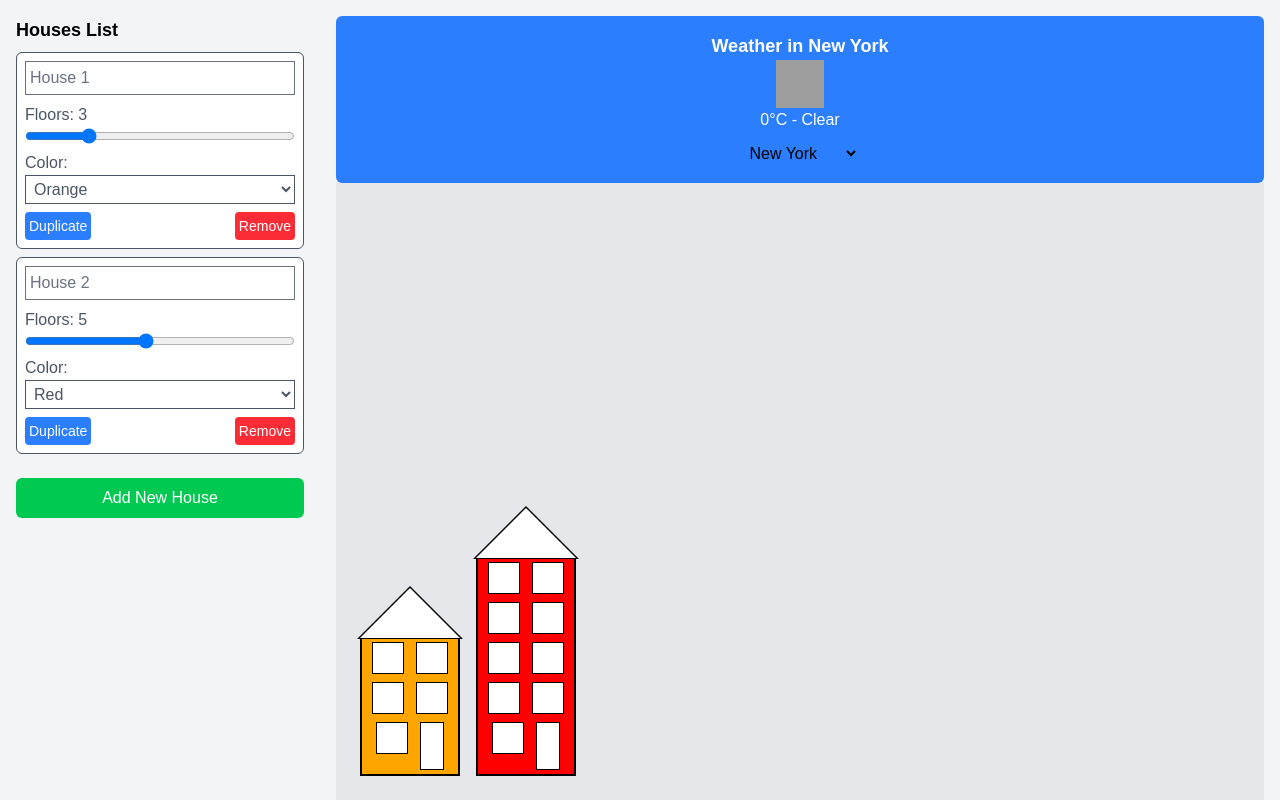
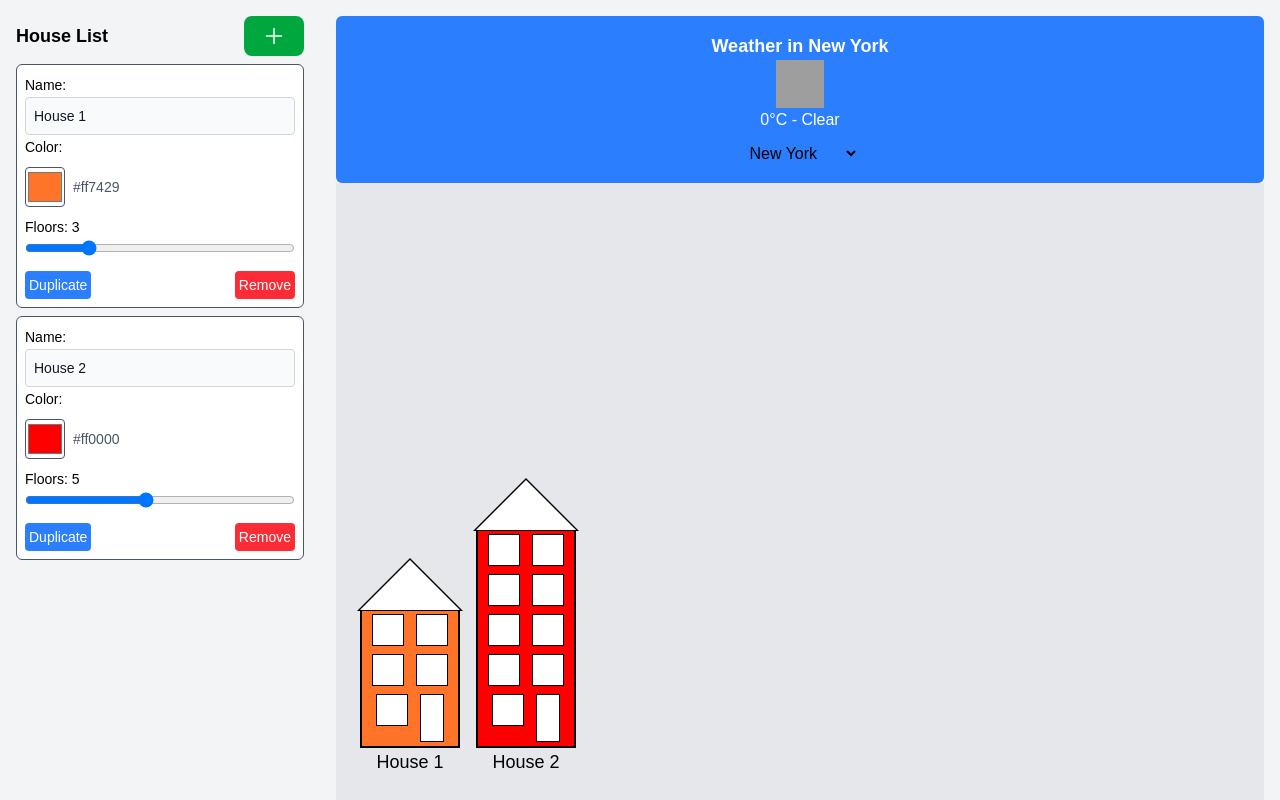
Before and after one commit to erckanro/city-builder, a Next.js app: page / in a window 1280 px wide. Built offline with nearby package versions, Linux system fonts and the light colour scheme; no server answers; grey boxes are pictures that could not be loaded.

Commit message:
fix: enhance styling of house control and  city canvas

```diff
--- a/src/components/CityCanvas.jsx
+++ b/src/components/CityCanvas.jsx
@@ -7,6 +7,7 @@ export default function CityCanvas({ houses }) {
 
       <div className="flex items-end gap-4 p-6 bg-gray-200 flex-1">
         {houses.map((house) => (
+          <div className="flex flex-col items-center">
             <div
               key={house.id}
               className="relative flex flex-col items-center border-2 border-black"
@@ -34,6 +35,9 @@ export default function CityCanvas({ houses }) {
                 </div>
               ))}
             </div>
+
+            <h2 className="text-lg text-black"> {house.name}</h2>
+          </div>
         ))}
       </div>
     </div>
--- a/src/components/HouseControls.jsx
+++ b/src/components/HouseControls.jsx
@@ -14,7 +14,12 @@ export default function HouseControls({ houses, setHouses }) {
   const addHouse = () => {
     setHouses([
       ...houses,
-      { id: newHouseId, name: `House ${newHouseId}`, floors: 3, color: "gray" },
+      {
+        id: newHouseId,
+        name: `House ${newHouseId}`,
+        floors: 3,
+        color: "#808080",
+      }, // Default to gray
     ]);
     setNewHouseId(newHouseId + 1);
   };
@@ -38,19 +43,53 @@ export default function HouseControls({ houses, setHouses }) {
 
   return (
     <div className="w-1/4 bg-gray-100 p-4 max-h-screen overflow-auto">
-      <h2 className="text-lg font-bold text-black">Houses List</h2>
+      <div className="flex justify-between items-center">
+        <h2 className="text-lg font-bold text-black">House List</h2>
+        <button
+          onClick={addHouse}
+          className="w-15 bg-green-600 text-white p-2 rounded-lg justify-items-center"
+        >
+          <svg
+            xmlns="http://www.w3.org/2000/svg"
+            viewBox="0 0 24 24"
+            fill="currentColor"
+            className="size-6"
+          >
+            <path
+              fillRule="evenodd"
+              d="M12 3.75a.75.75 0 0 1 .75.75v6.75h6.75a.75.75 0 0 1 0 1.5h-6.75v6.75a.75.75 0 0 1-1.5 0v-6.75H4.5a.75.75 0 0 1 0-1.5h6.75V4.5a.75.75 0 0 1 .75-.75Z"
+              clipRule="evenodd"
+            />
+          </svg>
+        </button>
+      </div>
+
       {houses.map((house) => (
         <div
           key={house.id}
           className="p-2 border rounded-md my-2 bg-white text-gray-600"
         >
+          <label className="text-sm text-black">Name:</label>
           <input
             type="text"
             value={house.name}
             onChange={(e) => updateHouse(house.id, "name", e.target.value)}
-            className="w-full mb-2 border p-1 text-gray-500"
+            className="rounded bg-gray-50 border text-gray-900 focus:border-blue-700 block flex-1 min-w-0 w-full text-sm border-gray-300 p-2"
           />
-          <label>Floors: {house.floors}</label>
+
+          {/* Color Picker */}
+          <label className="text-sm text-black">Color:</label>
+          <div className="flex items-center gap-2 my-2">
+            <input
+              type="color"
+              value={house.color}
+              onChange={(e) => updateHouse(house.id, "color", e.target.value)}
+              className="w-10 h-10 border rounded cursor-pointer"
+            />
+            <span className="text-sm">{house.color}</span>
+          </div>
+
+          <label className="text-sm text-black">Floors: {house.floors}</label>
           <input
             type="range"
             min="1"
@@ -61,18 +100,7 @@ export default function HouseControls({ houses, setHouses }) {
             }
             className="w-full"
           />
-          <label>Color:</label>
-          <select
-            value={house.color}
-            onChange={(e) => updateHouse(house.id, "color", e.target.value)}
-            className="w-full border p-1"
-          >
-            <option value="orange">Orange</option>
-            <option value="red">Red</option>
-            <option value="blue">Blue</option>
-            <option value="green">Green</option>
-            <option value="gray">Gray</option>
-          </select>
+
           <div className="flex justify-between mt-2">
             <button
               onClick={() => duplicateHouse(house.id)}
@@ -89,12 +117,6 @@ export default function HouseControls({ houses, setHouses }) {
           </div>
         </div>
       ))}
-      <button
-        onClick={addHouse}
-        className="w-full bg-green-500 text-white p-2 mt-4 rounded-md "
-      >
-        Add New House
-      </button>
     </div>
   );
 }
--- a/src/pages/index.js
+++ b/src/pages/index.js
@@ -4,8 +4,8 @@ import CityCanvas from "@/components/CityCanvas";
 
 export default function Home() {
   const [houses, setHouses] = useState([
-    { id: 1, name: "House 1", floors: 3, color: "orange" },
-    { id: 2, name: "House 2", floors: 5, color: "red" },
+    { id: 1, name: "House 1", floors: 3, color: "#ff7429" },
+    { id: 2, name: "House 2", floors: 5, color: "#ff0000" },
   ]);
 
   return (
```
Lines whose indentation alone changed are shown as unchanged.
